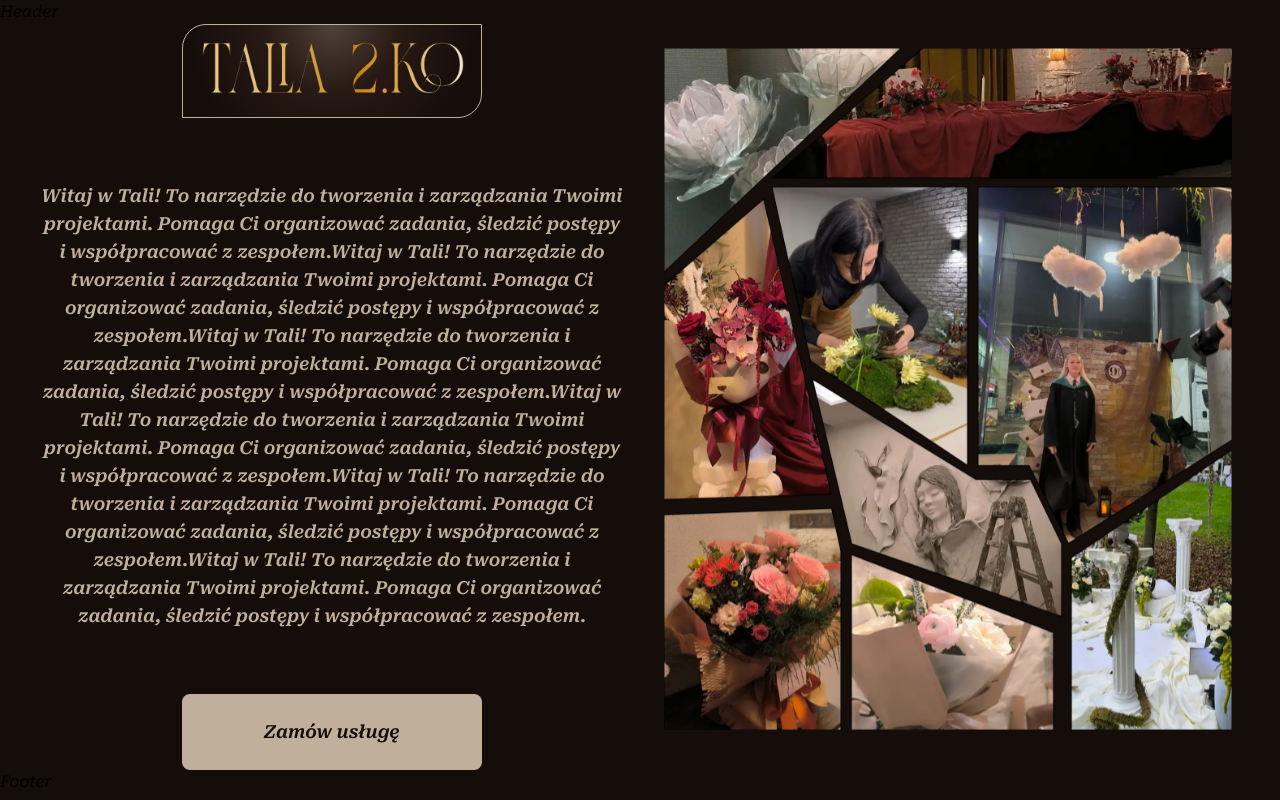
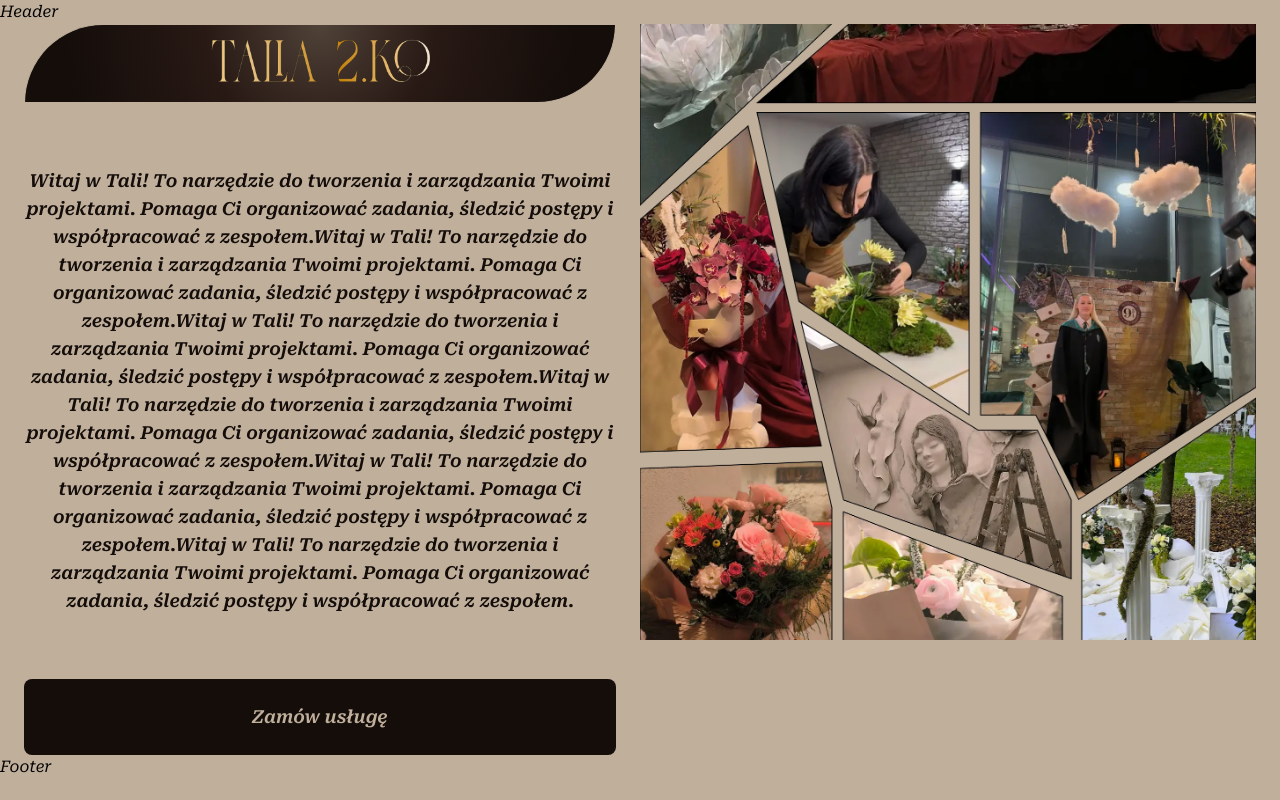
Before and after one commit to Mariia-Petlovana-91/tali, a React (Vite) app: page / in a window 1280 px wide. Built offline with nearby package versions, Linux system fonts and the light colour scheme; a web font is replaced by a local one.

Commit message:
work with size hero

```diff
--- a/index.html
+++ b/index.html
@@ -20,7 +20,7 @@
     <meta name="viewport" content="width=device-width, initial-scale=1.0" />
     <title>my-app</title>
   </head>
-  <body class="dark">
+  <body class="">
     <div id="root"></div>
     <script type="module" src="/src/main.tsx"></script>
   </body>
--- a/src/constants/uiConst.ts
+++ b/src/constants/uiConst.ts
@@ -1,12 +1,12 @@
-import piece from "@/data/dataFullimg";
+import piece from '@/data/dataFullimg';
 
 /**
  * Базові розміри сцени.
  * Це координатна система, в якій ми перевіряємо кліки по alpha-каналу.
  * Всі шматки зведені до цього розміру.
  */
-export const STAGE_WIDTH = 700;
-export const STAGE_HEIGHT = 840;
+export const STAGE_WIDTH = 400;
+export const STAGE_HEIGHT = 400;
 /**
  * Поріг прозорості.
  * Якщо alpha пікселя більше цього значення — вважаємо, що клік був по шматку.
--- a/src/pages/home/components/hero/AnimationImg.tsx
+++ b/src/pages/home/components/hero/AnimationImg.tsx
@@ -51,14 +51,11 @@ const AnimationImg = () => {
   };
 
   return (
-    <div
-      ref={rootRef}
-      className="w-full xl:w-1/2 shrink-0 w-full lg:max-w-[640px] overflow-hidden mx-auto xl:ml-auto xl:mr-0  p-6"
-    >
+    <div ref={rootRef} className="w-full xl:w-1/2 shrink-0 w-full  overflow-hidden mx-auto xl:ml-auto xl:mr-0 ">
       <div
         ref={stageRef}
         onClick={handleStageClick}
-        className={`relative w-full  aspect-[700/840]  overflow-hidden transition-opacity duration-500 ${
+        className={`relative w-full aspect-[1/1] overflow-hidden transition-opacity duration-500 ${
           assetsReady ? 'opacity-100' : 'opacity-0'
         } ${activeModal ? 'pointer-events-none' : 'cursor-pointer'}`}
       >
@@ -71,9 +68,9 @@ const AnimationImg = () => {
             src={piece.preview}
             alt="all pieces"
             draggable={false}
-            width={700}
-            height={840}
-            className="absolute inset-0 h-full w-full object-contain select-none pointer-events-none"
+            width={500}
+            height={500}
+            className="absolute inset-0 h-full w-full object-cover select-none pointer-events-none"
           />
         ))}
       </div>
--- a/src/pages/home/components/hero/Hero.tsx
+++ b/src/pages/home/components/hero/Hero.tsx
@@ -3,7 +3,7 @@ import HeroInfo from './HeroInfo';
 
 const Hero = () => {
   return (
-    <div className="xl:flex md:flex-row ">
+    <div className="xl:flex md:flex-row">
       <HeroInfo />
       <AnimationImg />
     </div>
--- a/src/pages/home/components/hero/HeroInfo.tsx
+++ b/src/pages/home/components/hero/HeroInfo.tsx
@@ -6,22 +6,25 @@ import nameMob from '@/img/hero/nameMob.png';
 const HeroInfo = () => {
   const { t } = useTranslation();
   return (
-    <div className="w-full xl:w-1/2 px-4 flex flex-col items-center justify-center text-center gap-4 mb-4 md:gap-8 lg:gap-16 md:mb-0">
+    <div className=" w-full mb-4 md:mb-6 xl:w-1/2 xl:pr-6 xl:mb-0 flex flex-col items-center justify-between text-center gap-4  md:gap-8 lg:gap-16">
       <h1 className="hidden">TALIA 2.KO</h1>
+      <div className="w-full rounded-tl-[90px] rounded-br-[90px] border border-kakao bg-[radial-gradient(circle_at_top,_#4f4238_0%,_#281914_38%,_#140d0a_84%)]">
         <picture>
           <source media="(max-width: 768px)" srcSet={nameMob} />
           <img
-          className="block mx-auto rounded-tl-3xl rounded-br-3xl w-[200px] md:w-[300px] border border-kakao bg-[radial-gradient(circle_at_top,_#4f4238_0%,_#281914_38%,_#140d0a_84%)]"
+            className="block mx-auto w-[180px] h-auto lg:w-[250px] md:h-auto"
             src={nameDesk}
             alt="TALIA 2.KO Main hero image"
             loading="eager"
             decoding="async"
-          width={100}
-          height={50}
+            width={250}
+            height={80}
           />
         </picture>
+      </div>
+
       <p className="text-center text-text-theme font-semibold text-xs  md:text-lg">{t('hero.description')}</p>
-      <button type="button" className="btn font-semibold text-lg  w-[200px] md:w-[300px] py-3 lg:py-6">
+      <button type="button" className="btn font-semibold text-lg  w-full py-3 lg:py-6">
         {t('btn.heroInfoBtn')}
       </button>
     </div>
```
Lines whose indentation alone changed are shown as unchanged.
